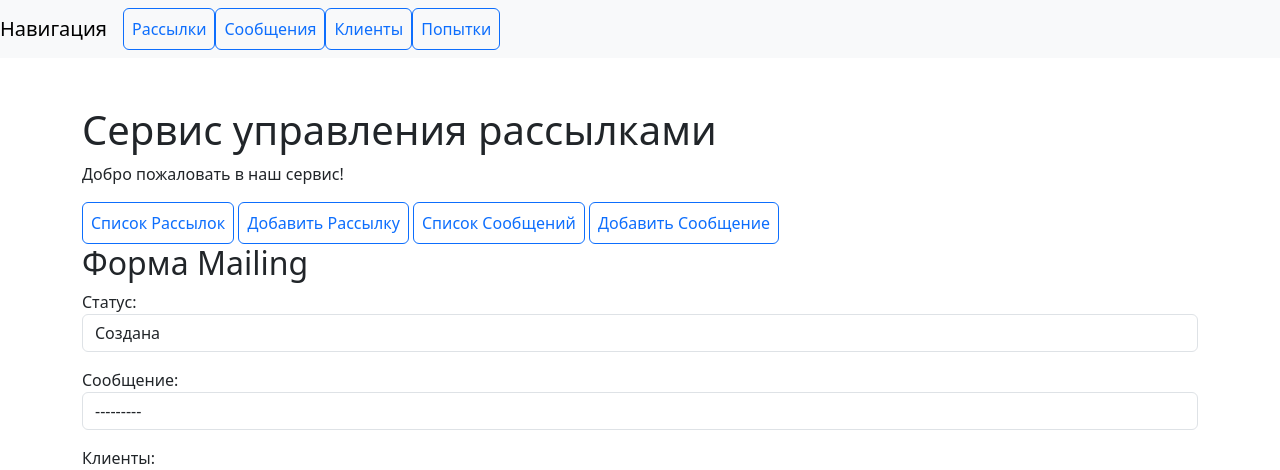
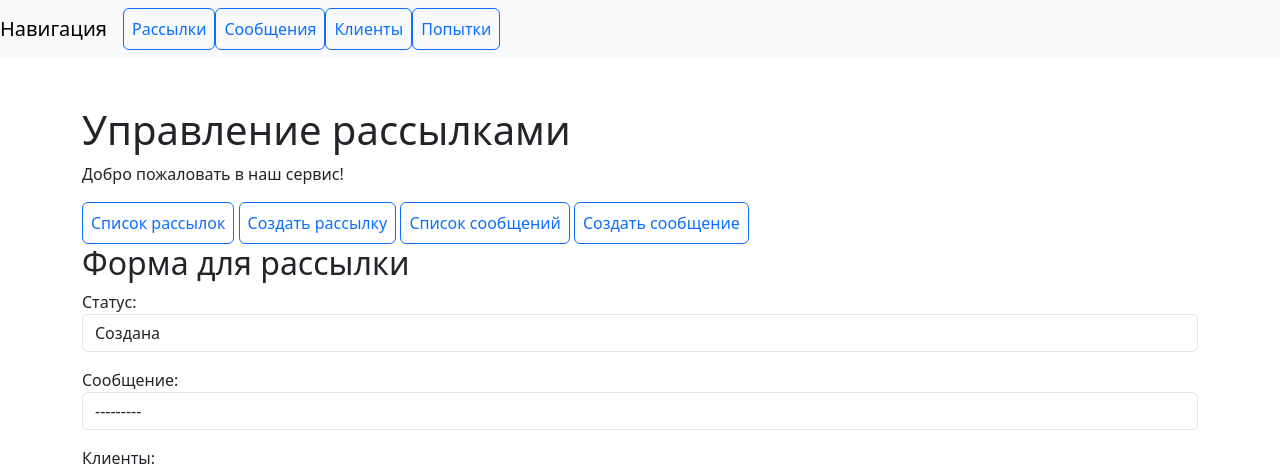
Before and after one commit to AldrTikhonov/CW_Django, a Django app: page /mailing_create/ in a window 1280 px wide. Shown: the top 470 px of the page. Run offline with Django 5.2, Linux system fonts and the light colour scheme; data that the repository does not hold is empty; some libraries are stand-ins or nearby versions.

Commit message:
add html_mailing

```diff
--- a/mailing/forms.py
+++ b/mailing/forms.py
@@ -16,13 +16,14 @@ class StyleFormMixin:
 class MailingForm(StyleFormMixin, ModelForm):
     class Meta:
         model = Mailing
-        fields = ["status", "message", "clients"]
+        fields = "__all__"
+        # fields = ["status", "message", "clients"]
 
 
 class ClientForm(StyleFormMixin, ModelForm):
     class Meta:
         model = Client
-        fields = ["email", "full_name", "comment"]
+        fields =   ["email", "full_name", "comment"]
 
 
 class MessageForm(StyleFormMixin, ModelForm):
--- a/mailing/models.py
+++ b/mailing/models.py
@@ -49,8 +49,8 @@ class Mailing(models.Model):
         (STARTED, "Запущена"),
         (COMPLETED, "Завершена"),
     ]
-    start_datetime = models.DateTimeField(verbose_name="Дата и время отправки")
-    end_datetime = models.DateTimeField(verbose_name="Дата и время завершения рассылки", **NULLABLE)
+    start_datetime = models.DateTimeField(auto_now_add=True, verbose_name="Дата и время отправки")
+    end_datetime = models.DateTimeField(auto_now_add=True, verbose_name="Дата и время завершения рассылки", **NULLABLE)
     status = models.CharField(max_length=25, verbose_name="Статус", choices=STATUS_CHOICES, default=CREATED)
     message = models.ForeignKey(Message, verbose_name="Сообщение", on_delete=models.CASCADE)
     clients = models.ManyToManyField(Client, verbose_name="Клиенты")
--- a/mailing/templates/mailing/base.html
+++ b/mailing/templates/mailing/base.html
@@ -2,7 +2,7 @@
 <html lang="en">
 <head>
     <meta charset="UTF-8">
-    <title>{% block title %}Сервис управления Рассылками{% endblock %}</title>
+    <title>{% block title %}Управление рассылками{% endblock %}</title>
     <meta name="viewport" content="width=device-width, initial-scale=1.0">
     <link rel="stylesheet" href="/static/css/bootstrap.min.css">
 </head>
--- a/mailing/templates/mailing/header.html
+++ b/mailing/templates/mailing/header.html
@@ -1,10 +1,10 @@
 <header>
-    <h1>Сервис управления рассылками</h1>
+    <h1>Управление рассылками</h1>
     <p>Добро пожаловать в наш сервис!</p>
     <nav>
-        <a class="p-2 btn btn-outline-primary" href="{% url 'mailing:mailing_list' %}">Список Рассылок</a>
-        <a class="p-2 btn btn-outline-primary" href="{% url 'mailing:mailing_create' %}">Добавить Рассылку</a>
-        <a class="p-2 btn btn-outline-primary" href="{% url 'mailing:message_list' %}">Список Сообщений</a>
-        <a class="p-2 btn btn-outline-primary" href="{% url 'mailing:message_create' %}">Добавить Сообщение</a>
+        <a class="p-2 btn btn-outline-primary" href="{% url 'mailing:mailing_list' %}">Список рассылок</a>
+        <a class="p-2 btn btn-outline-primary" href="{% url 'mailing:mailing_create' %}">Создать рассылку</a>
+        <a class="p-2 btn btn-outline-primary" href="{% url 'mailing:message_list' %}">Список сообщений</a>
+        <a class="p-2 btn btn-outline-primary" href="{% url 'mailing:message_create' %}">Создать сообщение</a>
     </nav>
 </header>
--- a/mailing/templates/mailing/mailing_form.html
+++ b/mailing/templates/mailing/mailing_form.html
@@ -1,10 +1,10 @@
 {% extends 'mailing/base.html' %}
 
-{% block title %}Форма Mailing{% endblock %}
+{% block title %}Форма для рассылки{% endblock %}
 
 {% block content %}
 {% include 'mailing/header.html' %}
-<h2>Форма Mailing</h2>
+<h2>Форма для рассылки</h2>
 <form method="post" enctype="multipart/form-data" class="needs-validation" novalidate>
     {% csrf_token %}
     {{ form.as_p }}
--- a/mailing/templates/mailing/mailing_list.html
+++ b/mailing/templates/mailing/mailing_list.html
@@ -8,7 +8,7 @@
 <ul class="list-group">
     {% for mailing in object_list %}
         <li class="list-group-item">
-            {{mailing.message.subject}} - {{mailing.start_datetime|date:"d.M.Y H:i"}} - {{mailing.end_datetime|date:"d.M.Y H:i" }}
+            <a href="{% url 'mailing:mailing_detail' mailing.pk %}">{{mailing.message.subject}}</a> - {{mailing.start_datetime|date:"d.M.Y H:i"}} - {{mailing.end_datetime|date:"d.M.Y H:i" }}
         </li>
     {% endfor %}
 </ul>
--- a/mailing/urls.py
+++ b/mailing/urls.py
@@ -16,11 +16,13 @@ urlpatterns = [
     path("mailing_detail/<int:pk>/", MailingDetailView.as_view(), name="mailing_detail"),
     path("mailing_update/<int:pk>/", MailingUpdateView.as_view(), name="mailing_update"),
     path("mailing_delete/<int:pk>/", MailingDeleteView.as_view(), name="mailing_delete"),
+
     path("client/", ClientListView.as_view(), name="client_list"),
     path("client_create/", ClientCreateView.as_view(), name="client_create"),
     path("client_detail/<int:pk>/", ClientDetailView.as_view(), name="client_detail"),
     path("client_update/<int:pk>/", ClientUpdateView.as_view(), name="client_update"),
     path("client_delete/<int:pk>/", ClientDeleteView.as_view(), name="client_delete"),
+
     path("message/", MessageListView.as_view(), name="message_list"),
     path("message_create", MessageCreateView.as_view(), name="message_create"),
     path("message_detail/<int:pk>/", MessageDetailView.as_view(), name="message_detail"),
--- a/mailing/views.py
+++ b/mailing/views.py
@@ -106,7 +106,7 @@ class MailingListView(ListView):
     Класс, представляющий отображения списка рассылок.
     """
     model = Mailing
-    template_name = "mailing/mailing_list_1.html"
+    template_name = "mailing/mailing_list.html"
     context_object_name = "mailing"
 
 
```
Also changed, not shown: mailing/templates/mailing/mailing_confirm_delete.html (+4 -3 lines), mailing/templates/mailing/mailing_detail.html (+8 -4 lines), mailing/templates/mailing/mailing_list1.html (added, +15 -0 lines), mailing/migrations/0002_alter_mailing_end_datetime_and_more.py (added).
